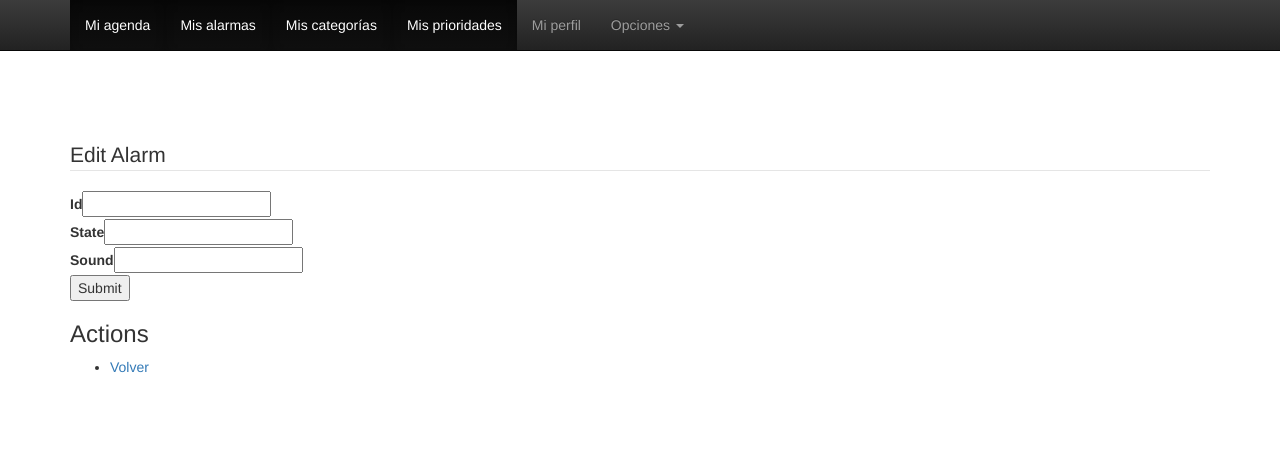
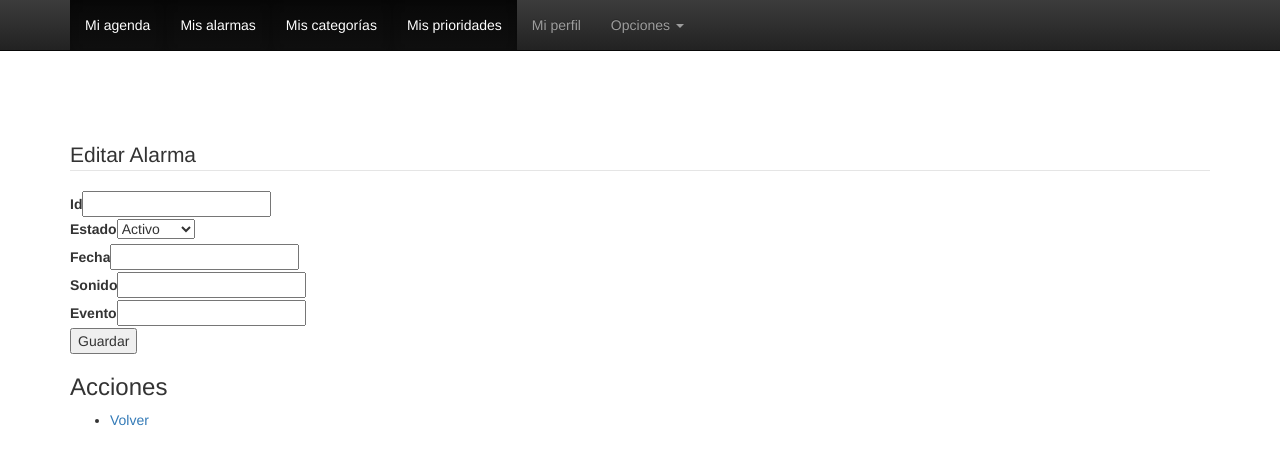
Before and after one commit to ivalvarad/Agenda, a CakePHP app: the page made by app/View/Alarms/cambio.ctp in a window 1280 px wide. Shown: the top 465 px of the page. Run offline with PHP 8.4 and a stand-in for CakePHP, Linux system fonts and the light colour scheme; the template is opened without the code that fills it, so the values that code supplies are empty; form fields are guessed from the names that the template uses; some libraries are stand-ins or nearby versions.

Commit message:
view de cambio cambió (lol)

```diff
--- a/app/View/Alarms/cambio.ctp
+++ b/app/View/Alarms/cambio.ctp
@@ -1,42 +1,26 @@
-
-<br>
-<br>
-<br>
-<br>
-<br>
-<br>
-<br>
+<br><br><br><br><br><br><br>
 <div class="alarms form">
 <?php echo $this->Form->create('Alarm'); ?>
 	<fieldset>
-		<legend><?php echo __('Edit Alarm'); ?></legend>
-	<?php
-		 echo $this->Form->input('id');
-		 echo $this->Form->input('state_id');
-		$this->Form->input('date');
-		echo $this->Form->input('sound_id');
-		 $this->Form->input('event_id');
-	?>
-
-
+		<legend><?php echo __('Editar Alarma'); ?></legend>
+		<?php
+			 echo $this->Form->input('id');
+			 $estados = array('Activo' => 'Activo', 'Pausado' => 'Pausado');
+			 echo $this->Form->input('state', array('type' => 'select', 'options' => $estados, 'label'=>'Estado'));
+			 echo $this->Form->input('date', array('label' => 'Fecha'));
+			 echo $this->Form->input('sound_id', array('label' => 'Sonido'));
+			 echo $this->Form->input('event_id', array('label' => 'Evento'));
+		?>
 	</fieldset>
 
-
-<?php echo $this->Form->end(__('Submit')); ?>
+<?php echo $this->Form->end(__('Guardar')); ?>
 </div>
 <div class="actions">
-	<h3><?php echo __('Actions'); ?></h3>
+	<h3><?php echo __('Acciones'); ?></h3>
 	<ul>
-
-
-
 			<?php foreach ($sounds as $soud): ?>
-
-
 						<audio src="/Agendaapp/files/<?php echo ($sound['Sound']['id']); ?>.mp3" controls > </audio>
-
-
-	<?php endforeach; ?>
+			<?php endforeach; ?>
 
 		<li><?php echo $this->Html->link(__('Volver'), array('action' => 'cambiar_sonido')); ?></li>
 
```
